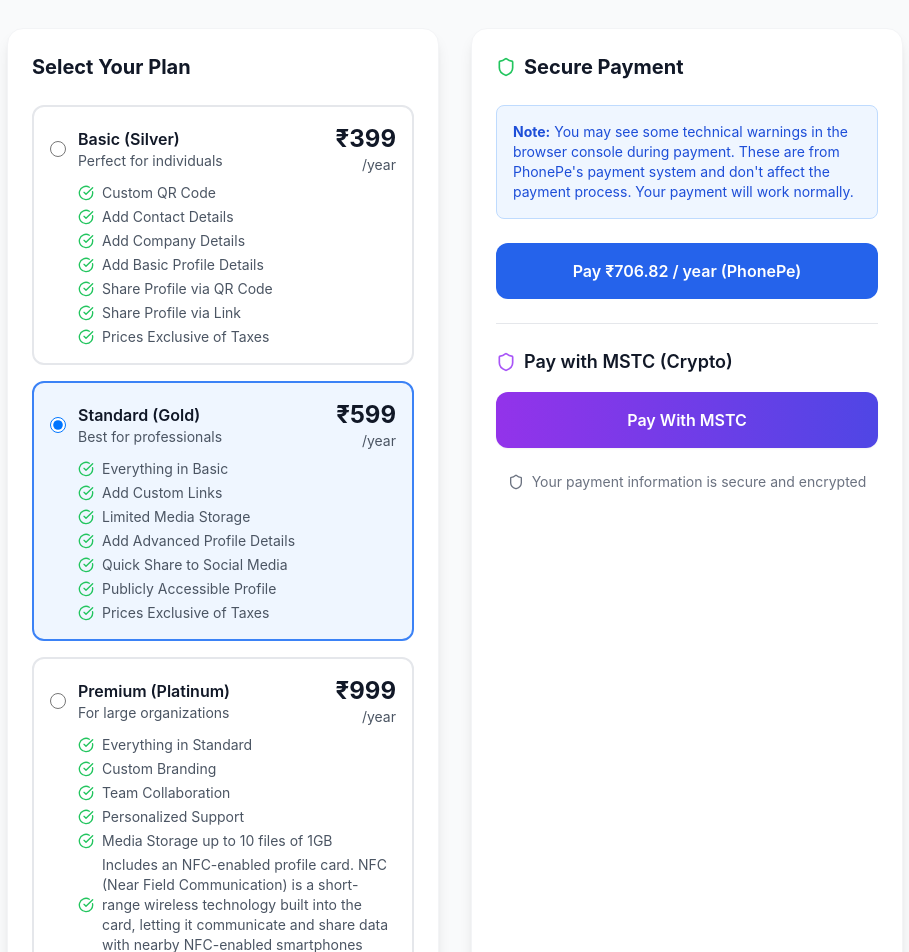
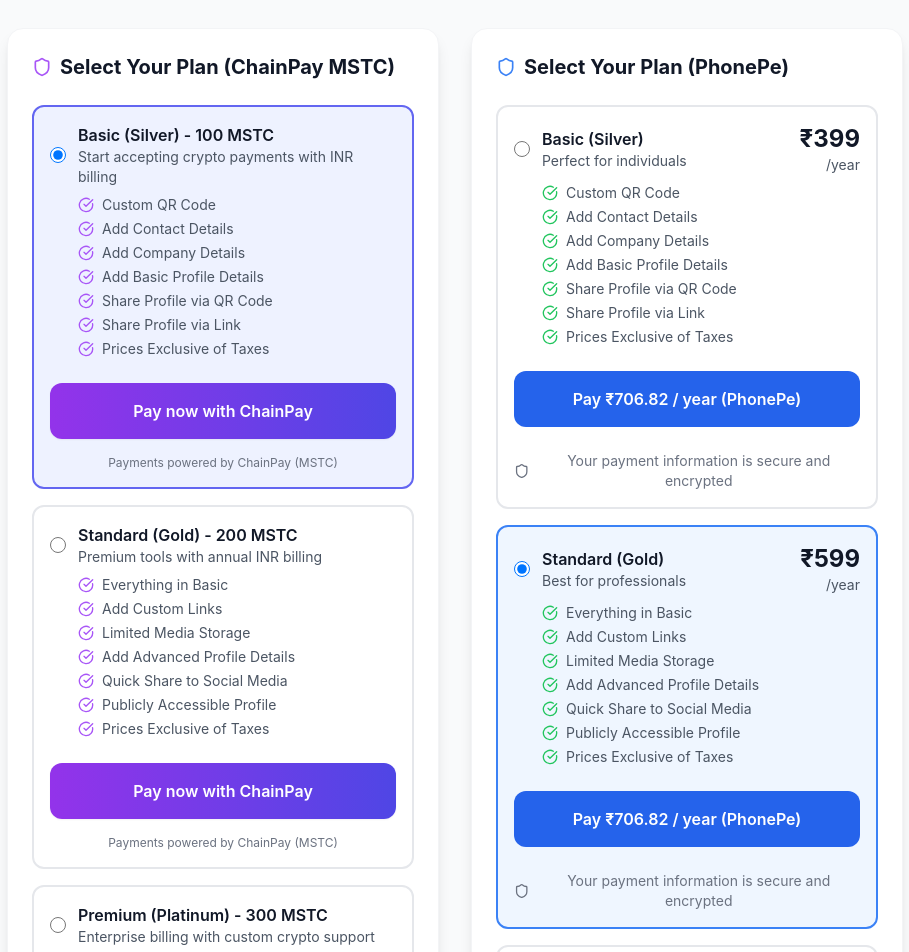
Before and after one commit to Edihub-Dev/Qr-Folio-Frontend, a React (Vite) app: page /payment in a window 1280 px wide. Shown: the part 240-1192 px from the top of the page, without its empty margins (185-1094 px from the left). Built offline with nearby package versions, Linux system fonts and the light colour scheme; sample sign-in values are in the browser's storage.

Commit message:
Initial Commit

```diff
--- a/src/pages/PaymentPage.jsx
+++ b/src/pages/PaymentPage.jsx
@@ -47,7 +47,6 @@
   const isProcessing = processingGateway !== null;
   const [selectedPlan, setSelectedPlan] = useState("professional");
   const [selectedChainpayPlan, setSelectedChainpayPlan] = useState("starter");
-  const [showChainpayPlans, setShowChainpayPlans] = useState(false);
   const [errors, setErrors] = useState({ phonepe: "", chainpay: "" });
   const [statusMessage, setStatusMessage] = useState("");
   const [chainpayStatusMessage, setChainpayStatusMessage] = useState("");
@@ -93,7 +92,7 @@
           "Team Collaboration",
           "Personalized Support",
           "Media Storage up to 10 files of 1GB",
-          "Includes an NFC-enabled profile card. NFC (Near Field Communication) is a short-range wireless technology built into the card, letting it communicate and share data with nearby NFC-enabled smartphones",
+          "Includes an NFC-enabled profile card.",
           "Prices Exclusive of Taxes",
         ],
       },
@@ -144,7 +143,7 @@
           "Team Collaboration",
           "Personalized Support",
           "Media Storage up to 10 files of 1GB",
-          "Includes an NFC-enabled profile card. NFC (Near Field Communication) is a short-range wireless technology built into the card, letting it communicate and share data with nearby NFC-enabled smartphones",
+          "Includes an NFC-enabled profile card NFC is a short-range wireless technology. ",
           "Prices Exclusive of Taxes",
         ],
       },
@@ -232,12 +231,6 @@
   };
 
   const selectedChainpayPricing = chainpayPricing[selectedChainpayPlan];
-  const chainpayButtonDisplay = formatCurrencyDisplay(
-    selectedChainpayPricing?.totalAmount ??
-      chainpayPlans[selectedChainpayPlan]?.price ??
-      0,
-    chainpayPlans[selectedChainpayPlan]?.currency
-  );
 
   useEffect(() => {
     if (user?.hasCompletedSetup || user?.isPaid) {
@@ -647,9 +640,175 @@
             animate={{ opacity: 1, x: 0 }}
             className="bg-white rounded-2xl shadow-lg border border-gray-100 p-6"
           >
-            <h2 className="text-xl font-bold text-gray-900 mb-6">
-              Select Your Plan
+            <div className="flex items-center space-x-2 mb-6">
+              <Shield className="w-5 h-5 text-purple-500" />
+
+              <h2 className="text-xl font-bold text-gray-900">
+                Select Your Plan (ChainPay MSTC)
               </h2>
+            </div>
+
+            {errors.chainpay && (
+              <div className="mb-4 p-4 bg-red-50 border border-red-200 rounded-lg">
+                <p className="text-red-600 text-sm">{errors.chainpay}</p>
+              </div>
+            )}
+
+            {chainpayStatusMessage && !errors.chainpay && (
+              <div className="mb-4 p-4 bg-indigo-50 border border-indigo-200 rounded-lg">
+                <p className="text-indigo-700 text-sm">
+                  {chainpayStatusMessage}
+                </p>
+              </div>
+            )}
+
+            <div className="space-y-4">
+              {Object.entries(chainpayPlans).map(([key, plan]) => {
+                const planPricing = chainpayPricing[key];
+                const isSelected = selectedChainpayPlan === key;
+                return (
+                  <motion.div
+                    key={key}
+                    whileHover={{ scale: isSelected ? 1 : 1.02 }}
+                    onClick={() => setSelectedChainpayPlan(key)}
+                    className={`border-2 rounded-xl p-4 transition-all cursor-pointer ${
+                      isSelected
+                        ? "border-indigo-500 bg-indigo-50"
+                        : "border-gray-200 hover:border-gray-300"
+                    }`}
+                  >
+                    <div className="flex items-center justify-between mb-2">
+                      <div className="flex items-center space-x-3">
+                        <input
+                          type="radio"
+                          name="chainpay-plan"
+                          value={key}
+                          checked={isSelected}
+                          onChange={(e) =>
+                            setSelectedChainpayPlan(e.target.value)
+                          }
+                          className="w-4 h-4 text-indigo-600"
+                        />
+                        <div>
+                          <h4 className="font-semibold text-gray-900">
+                            {plan.name}
+                          </h4>
+                          <p className="text-sm text-gray-600">
+                            {plan.description}
+                          </p>
+                        </div>
+                      </div>
+                      <div className="text-right">
+                        <div className="text-2xl font-bold text-gray-900">
+                          {/* {formatCurrencyDisplay()
+                          // planPricing?.totalAmount ?? plan.price
+                          // plan.currency
+                          } */}
+                        </div>
+                        {/* <div className="text-sm text-gray-600">
+                          {(plan.currency || "INR").toUpperCase()}
+                        </div> */}
+                      </div>
+                    </div>
+                    <ul className="text-sm text-gray-600 space-y-1 ml-7">
+                      {plan.features.map((feature, idx) => (
+                        <li key={idx} className="flex items-center space-x-2">
+                          <CheckCircle className="w-4 h-4 text-purple-500" />
+                          <span>{feature}</span>
+                        </li>
+                      ))}
+                    </ul>
+                    <motion.button
+                      onClick={startChainpayPayment}
+                      disabled={isProcessing || user?.hasCompletedSetup}
+                      whileHover={{ scale: isProcessing ? 1 : 1.02 }}
+                      whileTap={{ scale: isProcessing ? 1 : 0.98 }}
+                      className="w-full mt-6 bg-gradient-to-r from-purple-600 to-indigo-600 text-white py-4 px-6 rounded-xl font-semibold shadow-sm hover:from-purple-700 hover:to-indigo-700 focus:outline-none focus:ring-2 focus:ring-indigo-500 focus:ring-offset-2 transition-all disabled:opacity-50 disabled:cursor-not-allowed"
+                    >
+                      {user?.hasCompletedSetup ? (
+                        <span>Plan already active</span>
+                      ) : processingGateway === "chainpay" ? (
+                        <div className="flex items-center justify-center space-x-2">
+                          <div className="w-5 h-5 border-2 border-white border-t-transparent rounded-full animate-spin"></div>
+                          <span>Processing ChainPay...</span>
+                        </div>
+                      ) : (
+                        "Pay now with ChainPay"
+                      )}
+                    </motion.button>
+                    <div className="mt-4 text-xs text-gray-500 text-center">
+                      Payments powered by ChainPay (MSTC)
+                    </div>
+                  </motion.div>
+                );
+              })}
+            </div>
+
+            {/* <div className="mt-6 p-4 bg-gray-50 rounded-xl">
+              {/* <h3 className="font-semibold text-gray-900 mb-2">
+                Order Summary
+              </h3> */}
+            <div className="flex justify-between items-center mb-1">
+              {/* <span className="text-gray-600">
+                  {chainpayPlans[selectedChainpayPlan].name}
+                </span> */}
+              {/* <span className="font-semibold">
+                  {formatCurrencyDisplay(
+                    selectedChainpayPricing?.totalAmount ??
+                      chainpayPlans[selectedChainpayPlan]?.price,
+                    chainpayPlans[selectedChainpayPlan]?.currency || "INR"
+                  )}
+                </span> */}
+            </div>
+            {/* <div className="flex justify-between items-center text-sm text-gray-600">
+                <span>Network / Transaction Fee</span>
+                <span>Included</span>
+              </div> */}
+            {/* </div> */}
+            <div className="mt-6 p-4 bg-blue-50 border border-blue-200 rounded-lg">
+              <p className="text-blue-700 text-sm">
+                <strong>Note:</strong> You may see some technical warnings in
+                the browser console during payment. These are from PhonePe's
+                payment system and don't affect the payment process. Your
+                payment will work normally.
+              </p>
+            </div>
+            {/* <motion.button
+              onClick={startChainpayPayment}
+              disabled={isProcessing || user?.hasCompletedSetup}
+              whileHover={{ scale: isProcessing ? 1 : 1.02 }}
+              whileTap={{ scale: isProcessing ? 1 : 0.98 }}
+              className="w-full mt-6 bg-gradient-to-r from-purple-600 to-indigo-600 text-white py-4 px-6 rounded-xl font-semibold shadow-sm hover:from-purple-700 hover:to-indigo-700 focus:outline-none focus:ring-2 focus:ring-indigo-500 focus:ring-offset-2 transition-all disabled:opacity-50 disabled:cursor-not-allowed"
+            >
+              {user?.hasCompletedSetup ? (
+                <span>Plan already active</span>
+              ) : processingGateway === "chainpay" ? (
+                <div className="flex items-center justify-center space-x-2">
+                  <div className="w-5 h-5 border-2 border-white border-t-transparent rounded-full animate-spin"></div>
+                  <span>Processing ChainPay...</span>
+                </div>
+              ) : (
+                "Pay now with ChainPay"
+              )}
+            </motion.button> */}
+
+            {/* <div className="mt-4 text-xs text-gray-500 text-center">
+              Payments powered by ChainPay (MSTC)
+            </div> */}
+          </motion.div>
+
+          <motion.div
+            initial={{ opacity: 0, x: 20 }}
+            animate={{ opacity: 1, x: 0 }}
+            className="bg-white rounded-2xl shadow-lg border border-gray-100 p-6"
+          >
+            <div className="flex items-center space-x-2 mb-6">
+              <Shield className="w-5 h-5 text-primary-500" />
+
+              <h2 className="text-xl font-bold text-gray-900">
+                Select Your Plan (PhonePe)
+              </h2>
+            </div>
             <div className="space-y-4">
               {Object.entries(plans).map(([key, plan]) => {
                 const isSelected = selectedPlan === key;
@@ -698,6 +857,35 @@
                         </li>
                       ))}
                     </ul>
+                    <motion.button
+                      onClick={startPhonePePayment}
+                      disabled={isProcessing || user?.hasCompletedSetup}
+                      whileHover={{ scale: isProcessing ? 1 : 1.02 }}
+                      whileTap={{ scale: isProcessing ? 1 : 0.98 }}
+                      className="w-full mt-6 bg-primary-600 text-white py-4 px-6 rounded-xl font-semibold hover:bg-primary-700 focus:outline-none focus:ring-2 focus:ring-primary-500 focus:ring-offset-2 transition-all disabled:opacity-50 disabled:cursor-not-allowed"
+                    >
+                      {user?.hasCompletedSetup ? (
+                        <span>Plan already active</span>
+                      ) : processingGateway === "phonepe" ? (
+                        <div className="flex items-center justify-center space-x-2">
+                          <div className="w-5 h-5 border-2 border-white border-t-transparent rounded-full animate-spin"></div>
+                          <span>Opening PhonePe...</span>
+                        </div>
+                      ) : (
+                        `Pay ${formatINR(
+                          selectedPlanPricing.totalAmount
+                        )} / year (PhonePe)`
+                      )}
+                    </motion.button>
+
+                    <div className="mt-6 text-center">
+                      <div className="flex items-center justify-center space-x-2 text-sm text-gray-500">
+                        <Shield className="w-4 h-4" />
+                        <span>
+                          Your payment information is secure and encrypted
+                        </span>
+                      </div>
+                    </div>
                   </motion.div>
                 );
               })}
@@ -742,33 +930,20 @@
                 <span>{formatINR(selectedPlanPricing.totalAmount)} / year</span>
               </div>
             </div>
-          </motion.div>
-
-          <motion.div
-            initial={{ opacity: 0, x: 20 }}
-            animate={{ opacity: 1, x: 0 }}
-            className="bg-white rounded-2xl shadow-lg border border-gray-100 p-6"
-          >
-            <div className="flex items-center space-x-2 mb-6">
-              <Shield className="w-5 h-5 text-green-500" />
-              <h2 className="text-xl font-bold text-gray-900">
-                Secure Payment
-              </h2>
-            </div>
 
             {errors.phonepe && (
-              <div className="mb-6 p-4 bg-red-50 border border-red-200 rounded-lg">
+              <div className="mt-6 p-4 bg-red-50 border border-red-200 rounded-lg">
                 <p className="text-red-600 text-sm">{errors.phonepe}</p>
               </div>
             )}
 
             {statusMessage && !errors.phonepe && (
-              <div className="mb-6 p-4 bg-amber-50 border border-amber-200 rounded-lg">
+              <div className="mt-6 p-4 bg-amber-50 border border-amber-200 rounded-lg">
                 <p className="text-amber-700 text-sm">{statusMessage}</p>
               </div>
             )}
 
-            <div className="mb-6 p-4 bg-blue-50 border border-blue-200 rounded-lg">
+            <div className="mt-6 p-4 bg-blue-50 border border-blue-200 rounded-lg">
               <p className="text-blue-700 text-sm">
                 <strong>Note:</strong> You may see some technical warnings in
                 the browser console during payment. These are from PhonePe's
@@ -777,13 +952,12 @@
               </p>
             </div>
 
-            <div className="space-y-6">
-              <motion.button
+            {/* <motion.button
               onClick={startPhonePePayment}
               disabled={isProcessing || user?.hasCompletedSetup}
               whileHover={{ scale: isProcessing ? 1 : 1.02 }}
               whileTap={{ scale: isProcessing ? 1 : 0.98 }}
-                className="w-full bg-primary-600 text-white py-4 px-6 rounded-xl font-semibold hover:bg-primary-700 focus:outline-none focus:ring-2 focus:ring-primary-500 focus:ring-offset-2 transition-all disabled:opacity-50 disabled:cursor-not-allowed"
+              className="w-full mt-6 bg-primary-600 text-white py-4 px-6 rounded-xl font-semibold hover:bg-primary-700 focus:outline-none focus:ring-2 focus:ring-primary-500 focus:ring-offset-2 transition-all disabled:opacity-50 disabled:cursor-not-allowed"
             >
               {user?.hasCompletedSetup ? (
                 <span>Plan already active</span>
@@ -799,157 +973,12 @@
               )}
             </motion.button>
 
-              <div className="border-t border-gray-200 pt-6 mt-6">
-                <div className="flex items-center space-x-2 mb-4">
-                  <Shield className="w-5 h-5 text-purple-500" />
-                  <h3 className="text-lg font-semibold text-gray-900">
-                    Pay with MSTC (Crypto)
-                  </h3>
-                </div>
-
-                {errors.chainpay && (
-                  <div className="mb-4 p-4 bg-red-50 border border-red-200 rounded-lg">
-                    <p className="text-red-600 text-sm">{errors.chainpay}</p>
-                  </div>
-                )}
-
-                {chainpayStatusMessage && !errors.chainpay && (
-                  <div className="mb-4 p-4 bg-indigo-50 border border-indigo-200 rounded-lg">
-                    <p className="text-indigo-700 text-sm">
-                      {chainpayStatusMessage}
-                    </p>
-                  </div>
-                )}
-
-                <motion.button
-                  onClick={() => {
-                    if (!showChainpayPlans) {
-                      setShowChainpayPlans(true);
-                      return;
-                    }
-                    startChainpayPayment();
-                  }}
-                  disabled={isProcessing || user?.hasCompletedSetup}
-                  whileHover={{ scale: isProcessing ? 1 : 1.02 }}
-                  whileTap={{ scale: isProcessing ? 1 : 0.98 }}
-                  className="w-full bg-gradient-to-r from-purple-600 to-indigo-600 text-white py-4 px-6 rounded-xl font-semibold shadow-sm hover:from-purple-700 hover:to-indigo-700 focus:outline-none focus:ring-2 focus:ring-indigo-500 focus:ring-offset-2 transition-all disabled:opacity-50 disabled:cursor-not-allowed"
-                >
-                  {user?.hasCompletedSetup ? (
-                    <span>Plan already active</span>
-                  ) : processingGateway === "chainpay" ? (
-                    <div className="flex items-center justify-center space-x-2">
-                      <div className="w-5 h-5 border-2 border-white border-t-transparent rounded-full animate-spin"></div>
-                      <span>Opening ChainPay...</span>
-                    </div>
-                  ) : (
-                    <p>Pay With MSTC</p>
-                  )}
-                </motion.button>
-
-                {showChainpayPlans && (
-                  <div className="mt-6 space-y-4">
-                    {Object.entries(chainpayPlans).map(([key, plan]) => {
-                      const planPricing = chainpayPricing[key];
-                      const hasPromo = planPricing?.promoApplied;
-                      return (
-                        <motion.div
-                          key={key}
-                          whileHover={{ scale: 1.02 }}
-                          onClick={() => setSelectedChainpayPlan(key)}
-                          className={`border-2 rounded-xl p-4 transition-all cursor-pointer ${
-                            selectedChainpayPlan === key
-                              ? "border-indigo-500 bg-indigo-50"
-                              : "border-gray-200 hover:border-gray-300"
-                          }`}
-                        >
-                          <div className="flex items-center justify-between mb-2">
-                            <div className="flex items-center space-x-3">
-                              <input
-                                type="radio"
-                                name="chainpay-plan"
-                                value={key}
-                                checked={selectedChainpayPlan === key}
-                                onChange={(e) =>
-                                  setSelectedChainpayPlan(e.target.value)
-                                }
-                                className="w-4 h-4 text-indigo-600"
-                              />
-                              <div>
-                                <h4 className="font-semibold text-gray-900">
-                                  {plan.name}
-                                </h4>
-                                <p className="text-sm text-gray-600">
-                                  {plan.description}
-                                </p>
-                              </div>
-                            </div>
-                            <div className="text-right">
-                              <div className="text-2xl font-bold text-gray-900">
-                                {hasPromo ? (
-                                  <>
-                                    {/* <span className="text-base font-medium text-gray-400 line-through">
-                                      {formatCurrencyDisplay(
-                                        planPricing?.originalAmount ??
-                                          plan.price,
-                                        plan.currency
-                                      )}
-                                    </span> */}
-                                    {/* <span className="ml-2">
-                                      {formatCurrencyDisplay(
-                                        planPricing?.totalAmount ?? plan.price,
-                                        plan.currency
-                                      )}
-                                    </span> */}
-                                  </>
-                                ) : (
-                                  formatCurrencyDisplay(
-                                    plan.price,
-                                    plan.currency
-                                  )
-                                )}
-                              </div>
-                              <div className="text-sm text-gray-600">
-                                {plan.currency}
-                              </div>
-                              {hasPromo && planPricing?.promoCode && (
-                                <div className="mt-1 inline-flex items-center rounded-full bg-green-100 px-2 py-0.5 text-xs font-semibold text-green-700">
-                                  {/* {planPricing.promoCode} Applied */}
-                                </div>
-                              )}
-                              {/* <div className="text-xs text-gray-500 mt-1">
-                              GST: {formatINR(chainpayPricing[key].gstAmount)}
-                            </div>
-                            <div className="text-sm font-semibold text-gray-900">
-                              Total:{" "}
-                              {formatINR(chainpayPricing[key].totalAmount)}
-                            </div> */}
-                            </div>
-                          </div>
-                          <ul className="text-sm text-gray-600 space-y-1 ml-7">
-                            {plan.features.map((feature, idx) => (
-                              <li
-                                key={idx}
-                                className="flex items-center space-x-2"
-                              >
-                                <CheckCircle className="w-4 h-4 text-purple-500" />
-                                <span>{feature}</span>
-                              </li>
-                            ))}
-                          </ul>
-                        </motion.div>
-                      );
-                    })}
-                  </div>
-                )}
-              </div>
-            </div>
-
             <div className="mt-6 text-center">
               <div className="flex items-center justify-center space-x-2 text-sm text-gray-500">
                 <Shield className="w-4 h-4" />
                 <span>Your payment information is secure and encrypted</span>
               </div>
-            </div>
+            </div> */}
           </motion.div>
         </div>
       </div>
--- a/src/pages/SignupPage.jsx
+++ b/src/pages/SignupPage.jsx
@@ -95,7 +95,7 @@
           initial={{ opacity: 0, x: -20 }}
           animate={{ opacity: 1, x: 0 }}
           onClick={() => navigate("/")}
-          className="flex items-center space-x-2 text-gray-600 hover:text-gray-900 mb-8 transition-colors"
+          className="flex items-center space-x-2 text-gray-600 hover:text-gray-900 mb-3 transition-colors"
         >
           <ArrowLeft className="w-4 h-4" />
           <span>Back to home</span>
@@ -104,7 +104,7 @@
         <motion.div
           initial={{ opacity: 0, y: -20 }}
           animate={{ opacity: 1, y: 0 }}
-          className="text-center mb-8"
+          className="text-center mb-1"
         >
           <div className="flex items-center justify-center space-x-3 mb-4">
             <div className="w-12 h-12 bg-gradient-to-br from-primary-500 to-primary-600 rounded-xl flex items-center justify-center">
@@ -235,7 +235,7 @@
                 name="couponCode"
                 value={formData.couponCode}
                 onChange={handleInputChange}
-                placeholder="Referral or Coupon Code (optional)"
+                placeholder="Coupon Code (optional)"
                 className="w-full px-4 py-4 border rounded-xl focus:outline-none focus:ring-2 focus:ring-blue-500 focus:border-transparent transition-all border-gray-200 bg-gray-50"
               />
               {errors.couponCode && (
```
Also changed, not shown: src/pages/PublicProfilePage.jsx (+151 -13 lines), 1 other file (tests, documents, lock files or other folders). Lines whose indentation alone changed are shown as unchanged.
